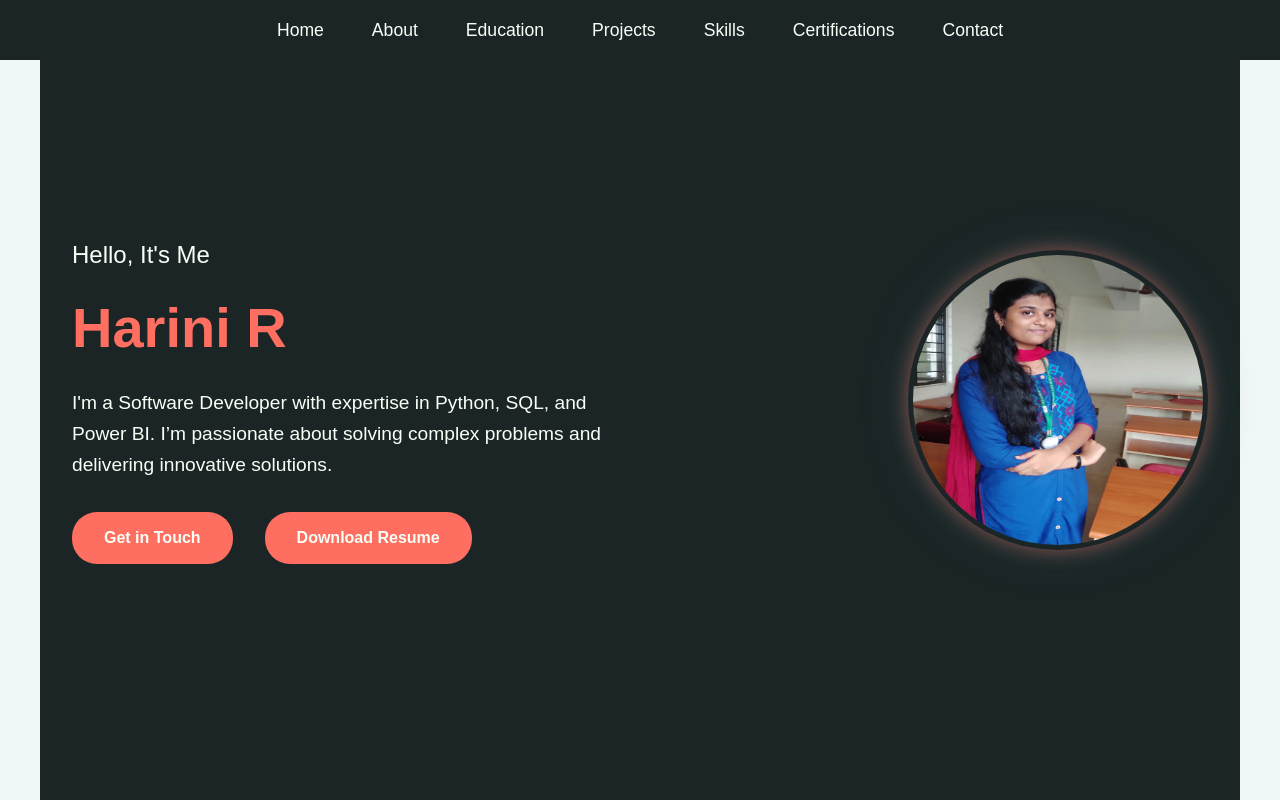
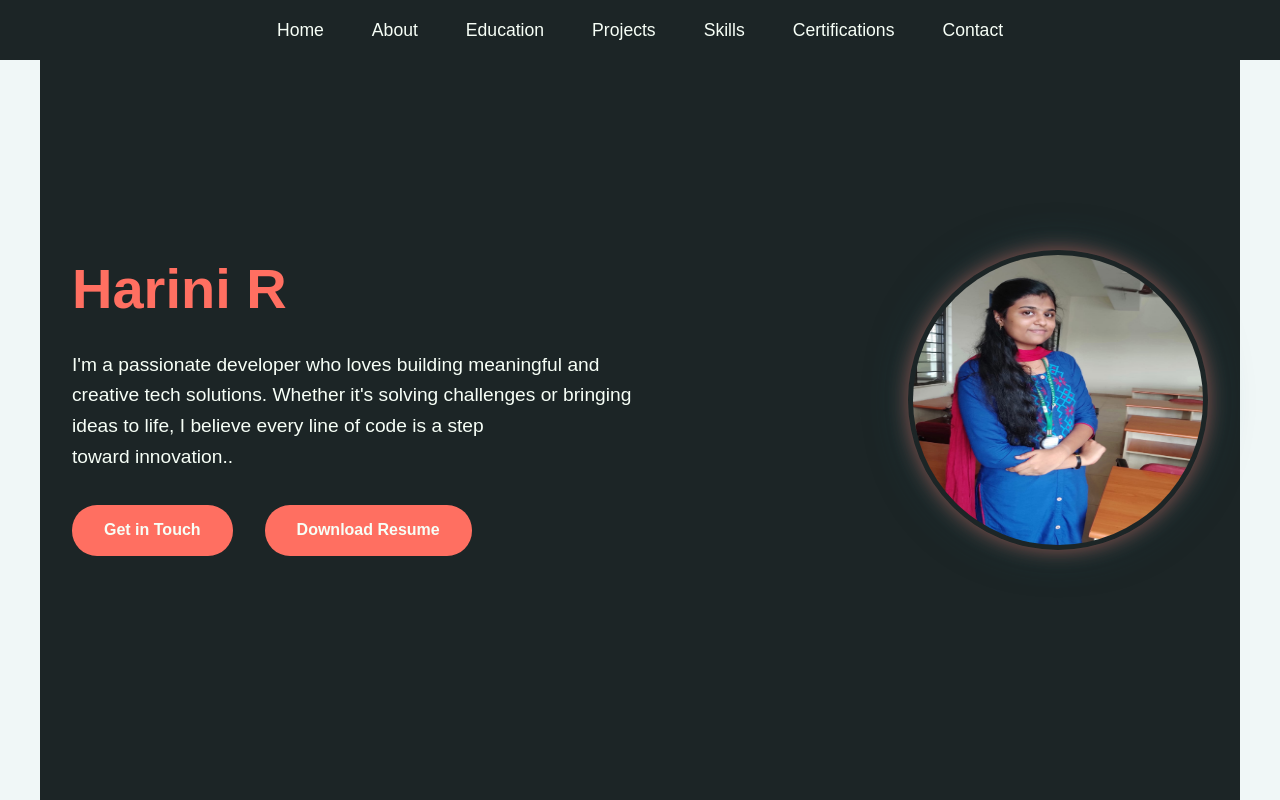
Before and after one commit to harini-ravichandran2003/portfolio.io, a plain HTML site: page index.html in a window 1280 px wide. Shown: the top 800 px of the page. Drawn offline with Linux system fonts and the light colour scheme.

Commit message:
index.html

```diff
--- a/index.html
+++ b/index.html
@@ -407,9 +407,9 @@
 <section id="home">
     <div class="hero">
         <div class="hero-text">
-            <p class="intro">Hello, It's Me</p>
             <h1>Harini R</h1>
-            <p>I'm a Software Developer with expertise in Python, SQL, and Power BI. I’m passionate about solving complex problems and delivering innovative solutions.</p>
+            <p>I'm a passionate developer who loves building meaningful and creative tech solutions.
+Whether it's solving challenges or bringing ideas to life, I believe every line of code is a step toward innovation..</p>
             <div class="hero-buttons">
                 <a href="#contact" class="btn">Get in Touch</a>
                 <a href="resume.pdf" download class="btn" style="margin-left: 1rem;">Download Resume</a>
```
